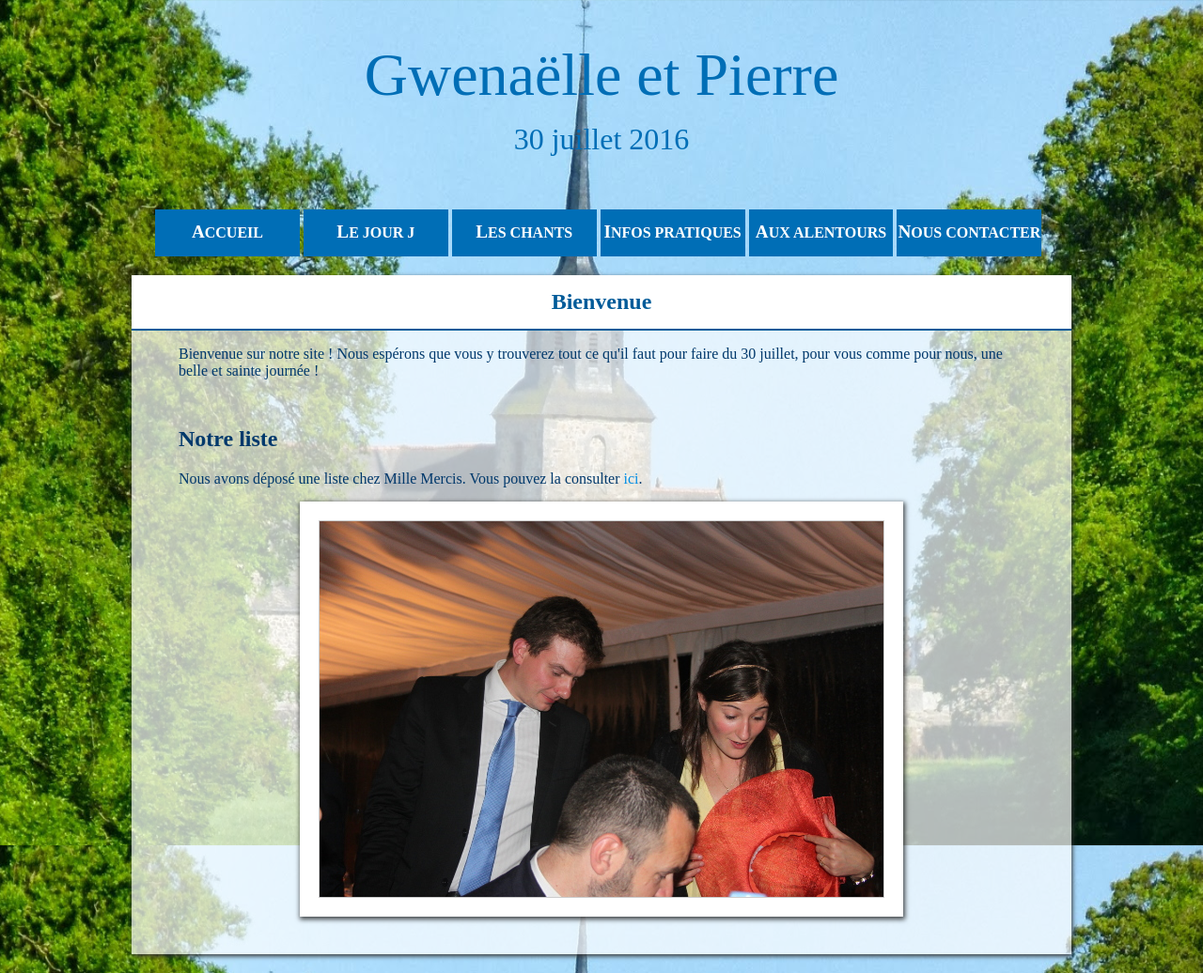
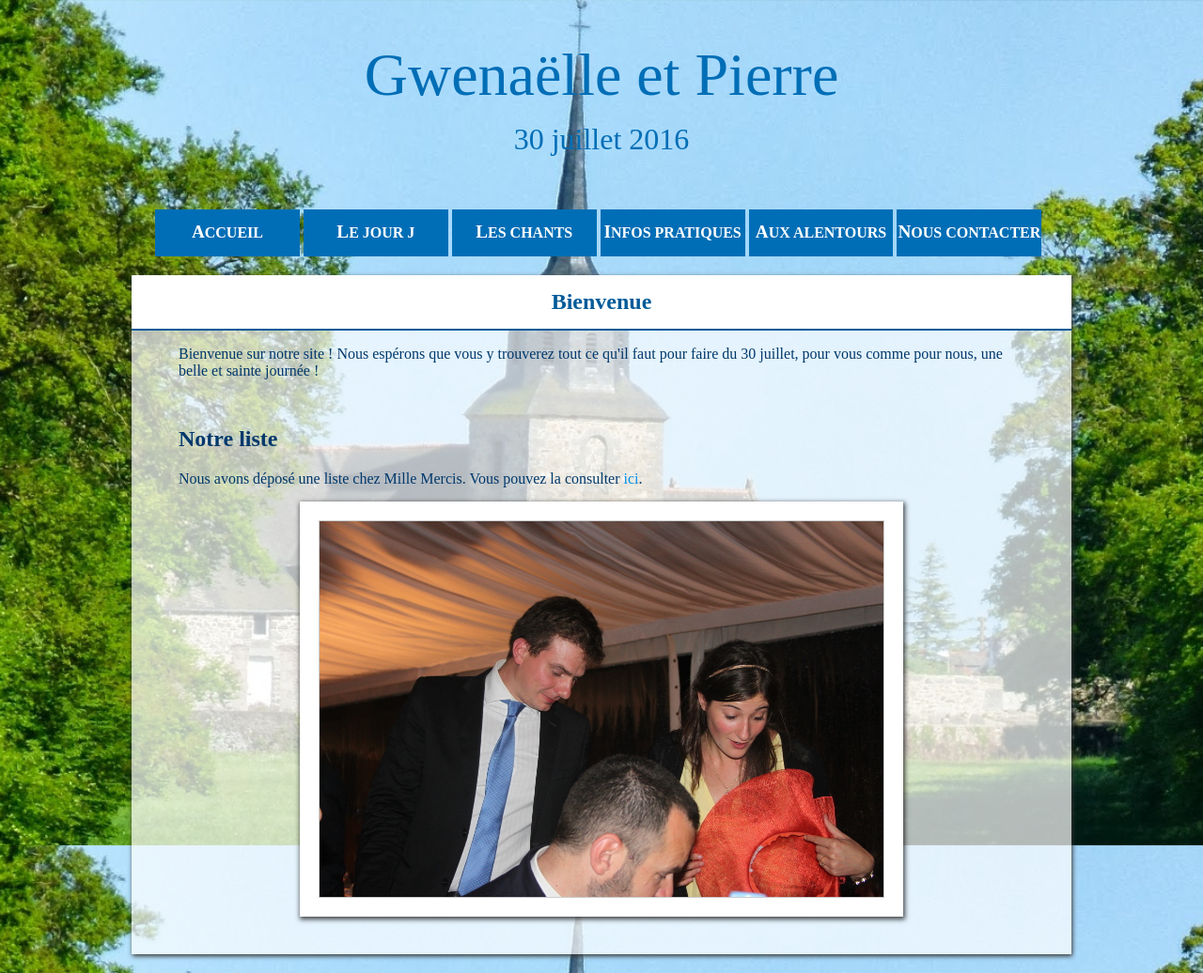
Before and after one commit to site-mariage/site-mariage-GwenaelleEtPierre, a Jekyll site: the page built from index.html, in a window 1280 px wide. Shown: the whole page at 94% size. Built offline with Jekyll 4.4.1, drawn with Linux system fonts in a browser that asks for light colours; some web fonts are replaced.

Commit message:
Règle l'image d'arrière plan en cover

```diff
--- a/css/style.scss
+++ b/css/style.scss
@@ -42,10 +42,19 @@ $mail-color: #0051BA;
     font-style: normal;
 }
 
+html {
+    background: url("{{site.baseurl}}/images/fond.jpg") center center no-repeat;
+    background-size: cover;
+    background-attachment: fixed;
+    height: 100%;
+}
+
 body {
-    background: url("{{site.baseurl}}/images/fond.jpg") center top no-repeat ivory;
-    background-size: 100%;
-    background-attachment: fixed;
+    height: 100%;
+}
+
+#bloc_page {
+    padding-bottom: 20px;
 }
 
 header {
```
